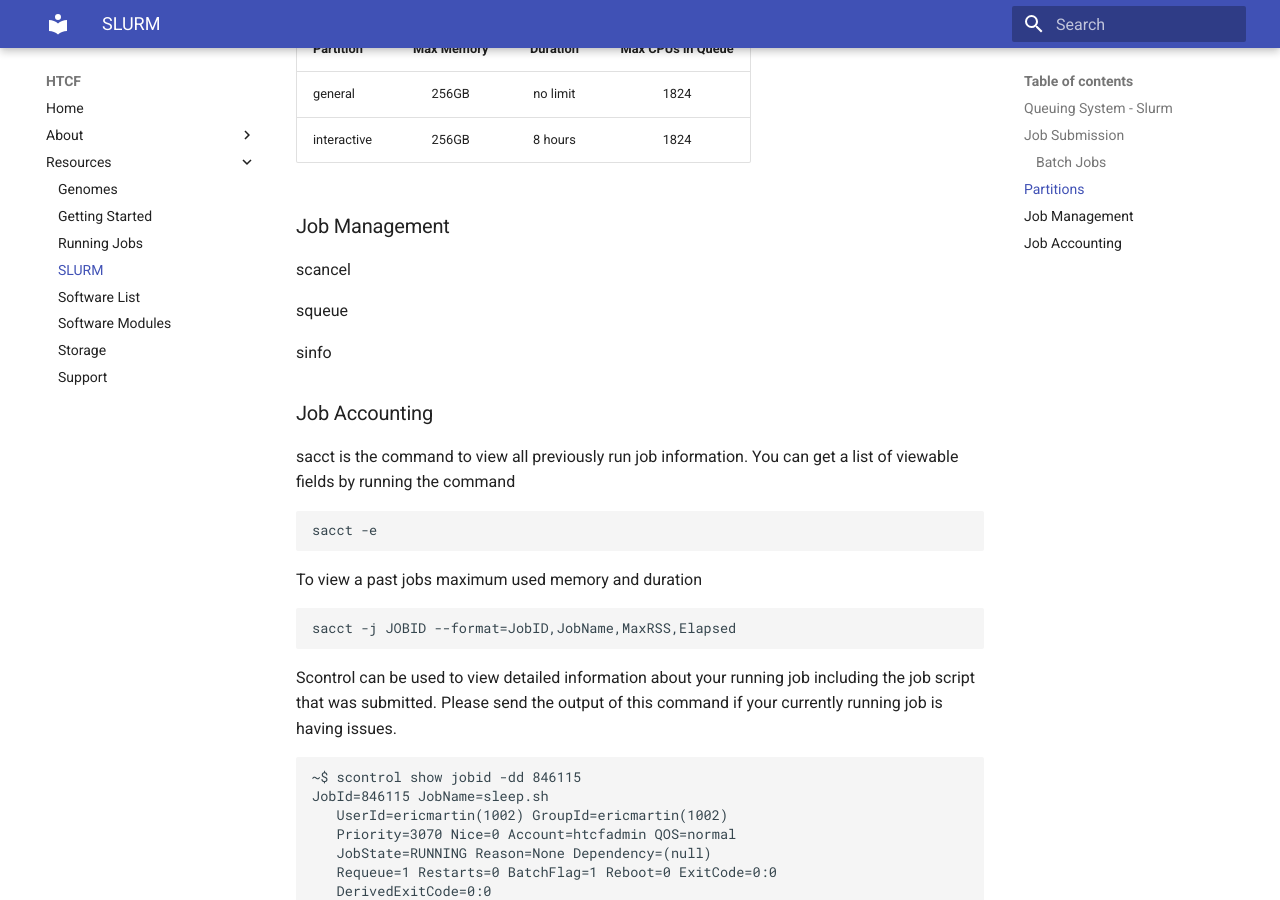
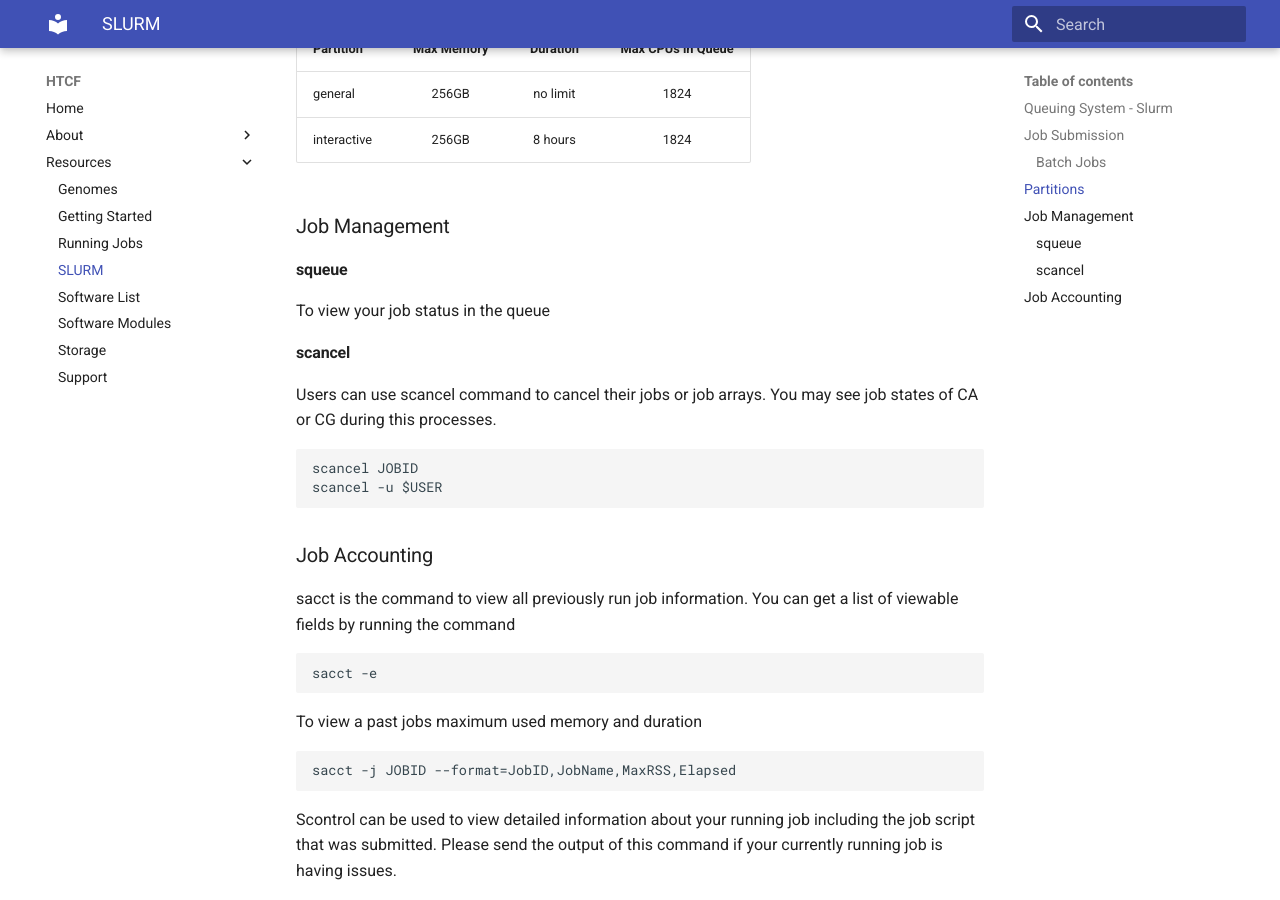
Before and after one commit to htcf/docs, an MkDocs documentation site: the page built from docs/queue.md, in a window 1280 px wide and 900 px high, scrolled down 941 px. Built offline with MkDocs 1.6.1 and Material for MkDocs 9.7.7, drawn with Linux system fonts in a browser that asks for light colours.

Commit message:
add scancel example

```diff
--- a/docs/queue.md
+++ b/docs/queue.md
@@ -38,11 +38,19 @@ interactive  |      256GB      |   8 hours   |         1824      |
 
 ### Job Management
 
-scancel
+#### squeue
 
-squeue
+To view your job status in the queue
 
-sinfo
+
+#### scancel
+
+Users can use scancel command to cancel their jobs or job arrays.  You may see job states of CA or CG during this processes.
+
+~~~~{.language-bash}
+scancel JOBID
+scancel -u $USER
+~~~~
 
 ### Job Accounting
 
```
